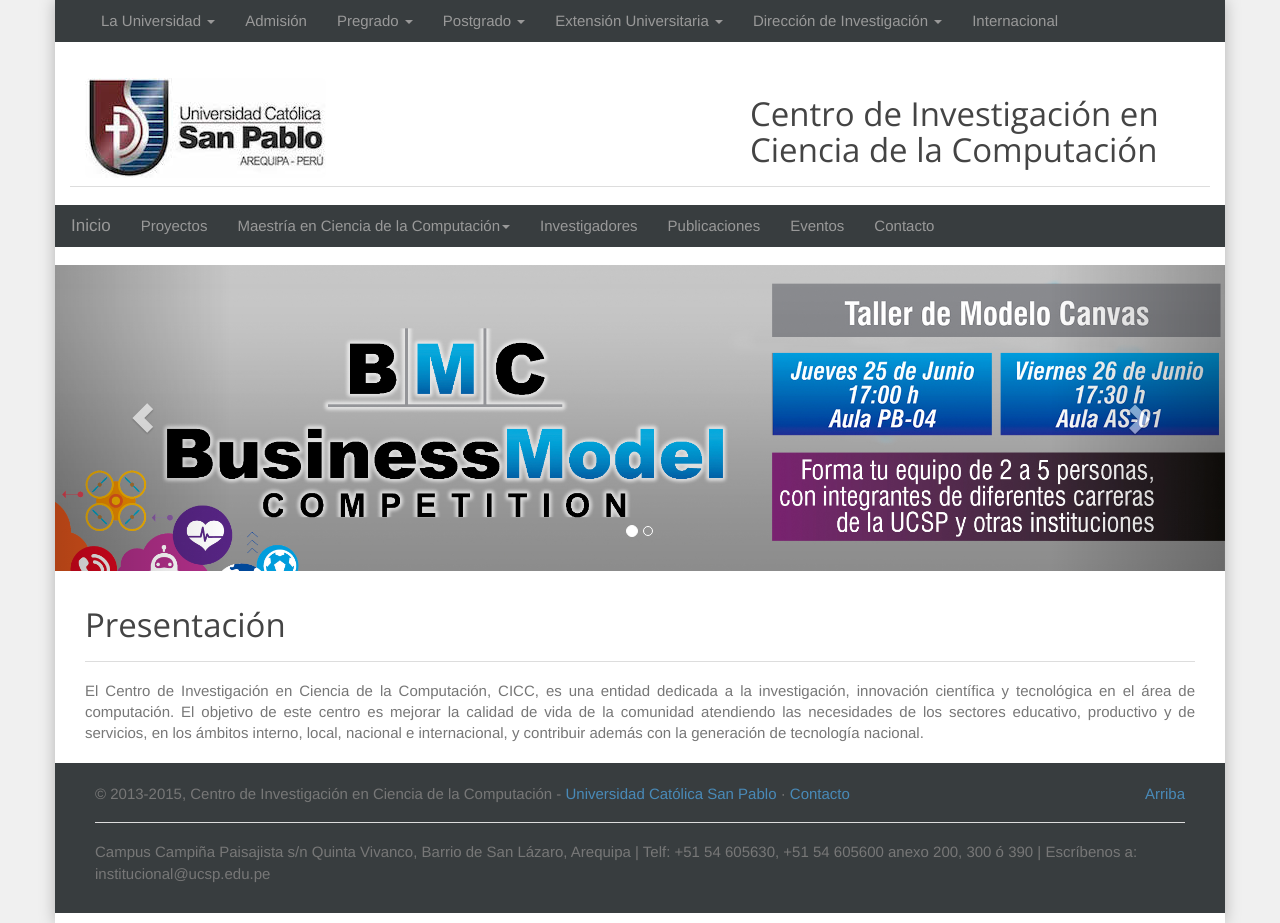
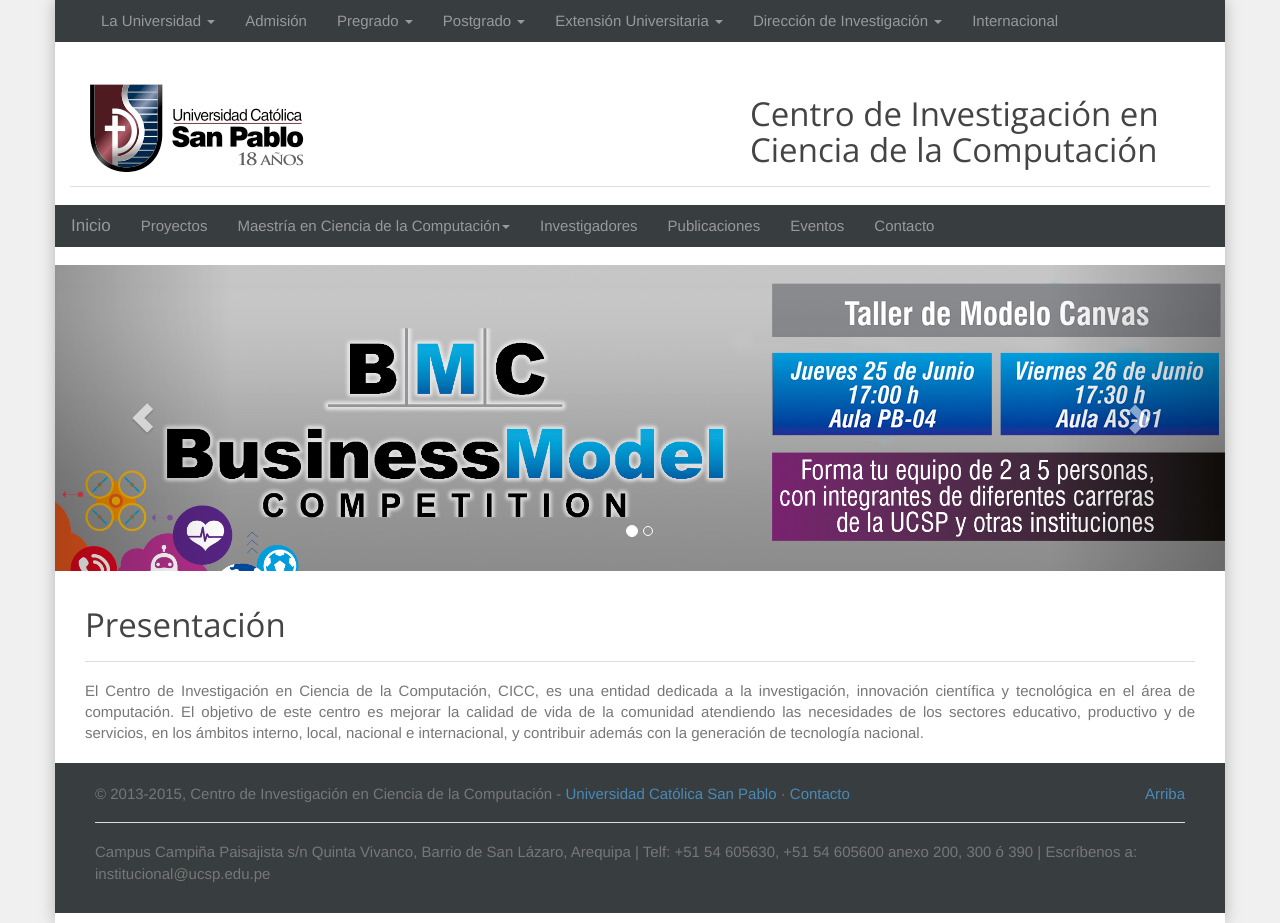
Before and after one commit to cs-ucsp/rics-ucsp, a Jekyll site: the page built from index.html, in a window 1280 px wide. Built offline with Jekyll 4.4.1, drawn with Linux system fonts in a browser that asks for light colours; nearby versions of some CDN libraries; Markdown is read by kramdown in place of the engine named in the settings.

Commit message:
Cambio de Logo por aniversario

```diff
--- a/_layouts/default.html
+++ b/_layouts/default.html
@@ -29,7 +29,7 @@
         <div class="row">
           <div class="col-lg-7 col-md-7 col-sm-6">
             <a href="/">
-            <img src="/img/logo-ucsp.jpg" class="img-responsive img-rounded"></a>
+            <img src="/img/logo_18.png" class="img-responsive img-rounded"></a>
 
           </div>
           <div class="col-lg-5 col-md-5 col-sm-6">
```
